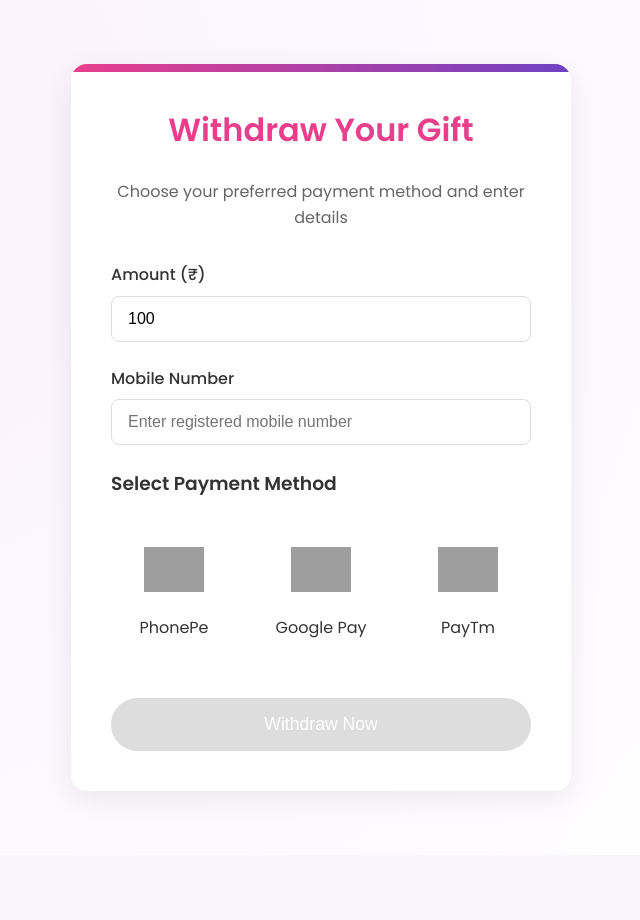
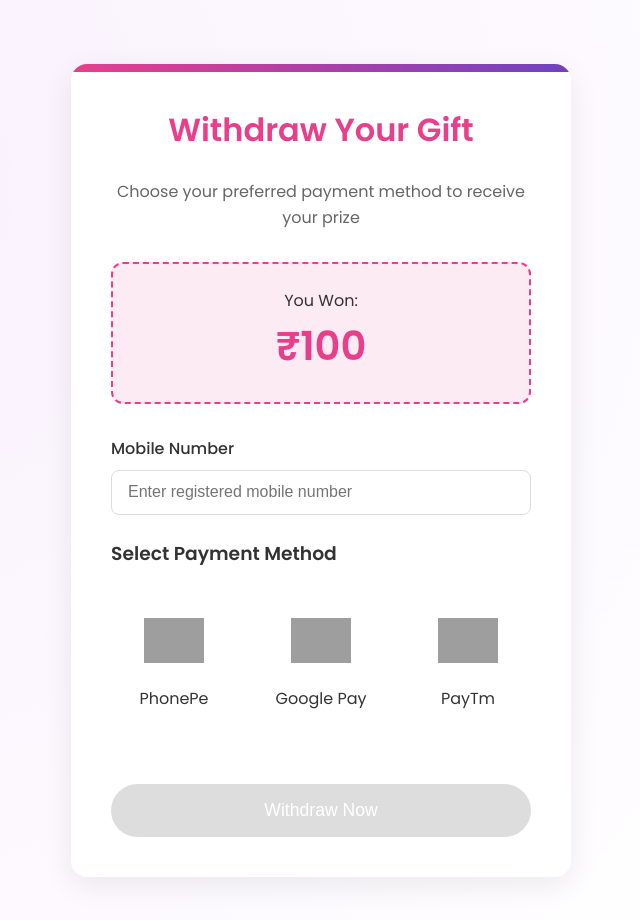
Before and after one commit to naxxieditz04/Raksha-Bandhan-, a plain HTML site: page withdrawal.html in a window 1280 px wide. Shown: the whole page, without its empty margins (319-959 px from the left). Before the commit the page ends 855 px from the top, so only its background shows below. Drawn offline with Linux system fonts and the light colour scheme; grey boxes are pictures that could not be loaded.

Commit message:
Update withdrawal.html

```diff
--- a/withdrawal.html
+++ b/withdrawal.html
@@ -68,6 +68,21 @@
             margin-bottom: 2rem;
         }
 
+        .amount-display {
+            text-align: center;
+            margin: 2rem 0;
+            padding: 1.5rem;
+            background: rgba(232, 62, 140, 0.1);
+            border-radius: 12px;
+            border: 2px dashed var(--primary-color);
+        }
+
+        .amount-display .value {
+            font-size: 2.5rem;
+            font-weight: bold;
+            color: var(--primary-color);
+        }
+
         .form-group {
             margin-bottom: 1.5rem;
         }
@@ -97,6 +112,7 @@
             display: flex;
             justify-content: space-between;
             margin: 1.5rem 0;
+            flex-wrap: wrap;
         }
 
         .payment-option {
@@ -107,6 +123,7 @@
             border-radius: 8px;
             transition: all 0.3s ease;
             border: 1px solid transparent;
+            margin-bottom: 1rem;
         }
 
         .payment-option:hover {
@@ -201,11 +218,11 @@
     <div class="container">
         <div id="withdrawal-form">
             <h1>Withdraw Your Gift</h1>
-            <p class="subtitle">Choose your preferred payment method and enter details</p>
+            <p class="subtitle">Choose your preferred payment method to receive your prize</p>
 
-            <div class="form-group">
-                <label for="amount">Amount (₹)</label>
-                <input type="number" id="amount" placeholder="Enter amount" readonly>
+            <div class="amount-display">
+                <div>You Won:</div>
+                <div class="value" id="won-amount">₹100</div>
             </div>
 
             <div class="form-group">
@@ -240,7 +257,7 @@
         <div class="success-message" id="success-message">
             <i class="fas fa-check-circle"></i>
             <h2>Withdrawal Successful!</h2>
-            <p>Your money will be transferred within 24 hours.</p>
+            <p>Your <span id="success-amount"></span> will be transferred within 24 hours.</p>
             <p>Transaction ID: <span id="transaction-id"></span></p>
             <button class="submit-btn" onclick="window.close()">Close</button>
         </div>
@@ -249,8 +266,20 @@
     <script>
         // Get amount from URL parameter
         const urlParams = new URLSearchParams(window.location.search);
-        const amount = urlParams.get('amount') || '100';
-        document.getElementById('amount').value = amount;
+        let amount = '100'; // Default value
+
+        // Extract the numeric value from "Rs.XXX" format if present
+        const amountParam = urlParams.get('amount');
+        if (amountParam) {
+            // Remove "Rs." or any non-numeric characters
+            const numericValue = amountParam.replace(/\D/g, '');
+            if (numericValue) {
+                amount = numericValue;
+            }
+        }
+
+        // Display the amount
+        document.getElementById('won-amount').textContent = `₹${amount}`;
 
         // Payment method selection
         const paymentOptions = document.querySelectorAll('.payment-option');
@@ -285,6 +314,9 @@
             submitBtn.disabled = true;
             submitBtn.textContent = 'Processing...';
 
+            // Show the amount in success message
+            document.getElementById('success-amount').textContent = `₹${amount}`;
+
             // Simulate API call delay
             setTimeout(() => {
                 document.getElementById('withdrawal-form').style.display = 'none';
@@ -305,4 +337,4 @@
         }
     </script>
 </body>
-  </html>
+            </html>
```
